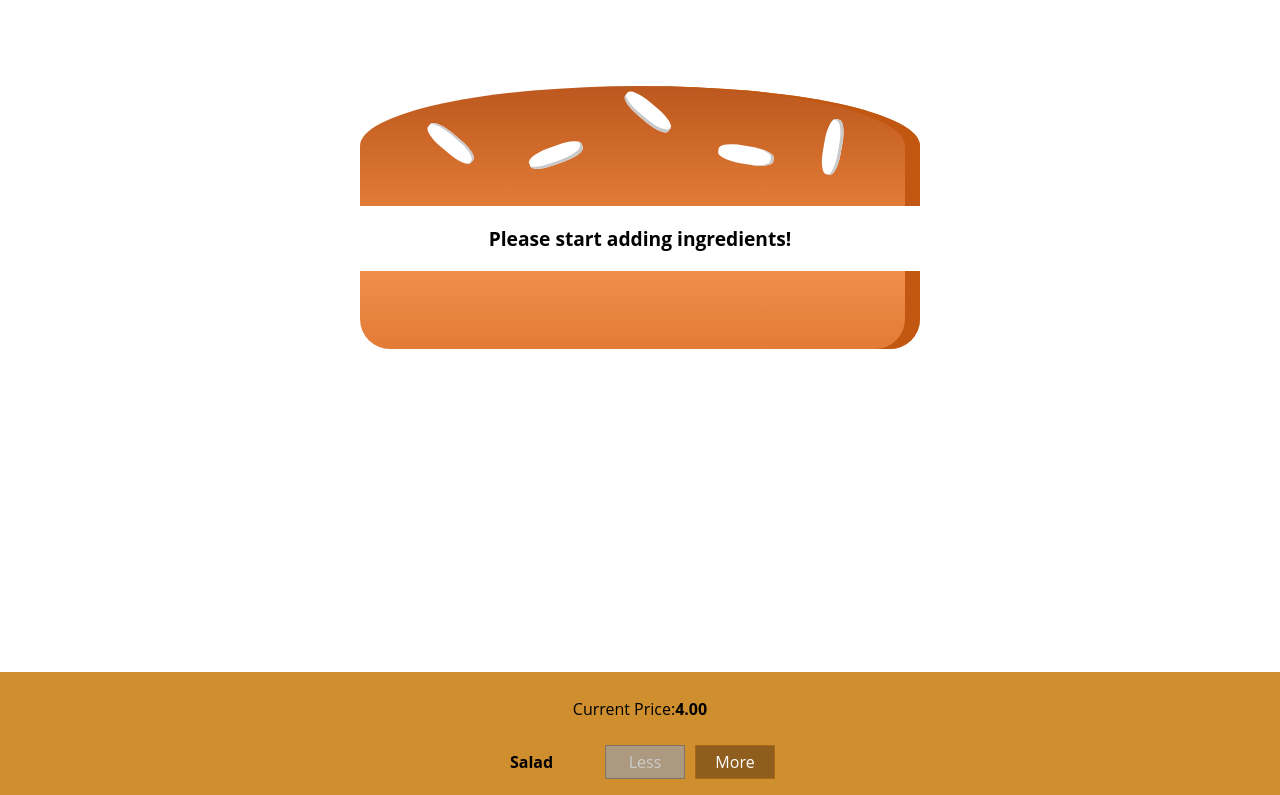
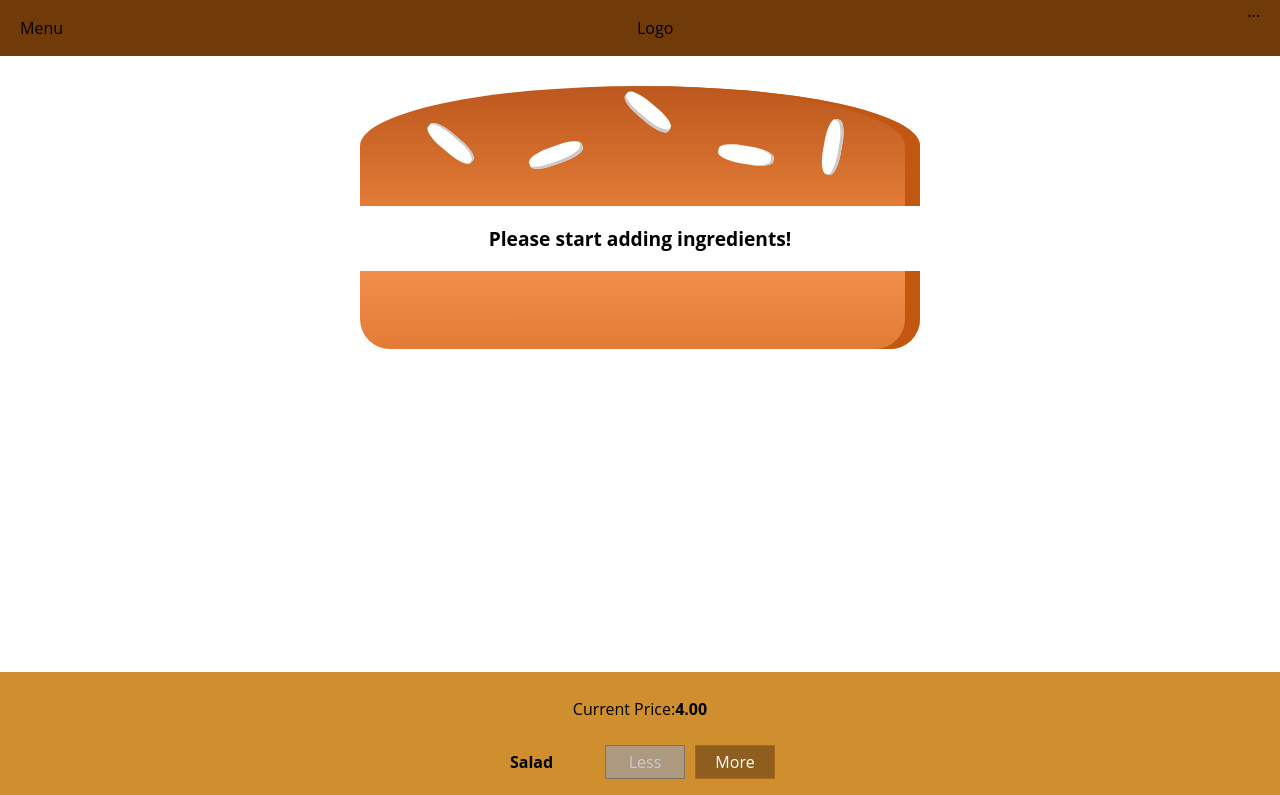
Before and after one commit to Mostafa-Ragab/burger-builder, a React (Create React App) app: page / in a window 1280 px wide. Shown: the top 795 px of the page. Built offline with nearby package versions, Linux system fonts and the light colour scheme.

Commit message:
implementing toolbar

```diff
--- a/src/components/layout/Layout.js
+++ b/src/components/layout/Layout.js
@@ -1,7 +1,8 @@
 import "./layout.css";
-
+import Toolbar from "../../components/Navigation/toolbar/Tollbar";
 const Layout = (props) => (
 	<>
+		<Toolbar />
 		<main className="content">{props.children}</main>
 	</>
 );
```
Also changed, not shown: 1 other file (tests, documents, lock files or other folders).
